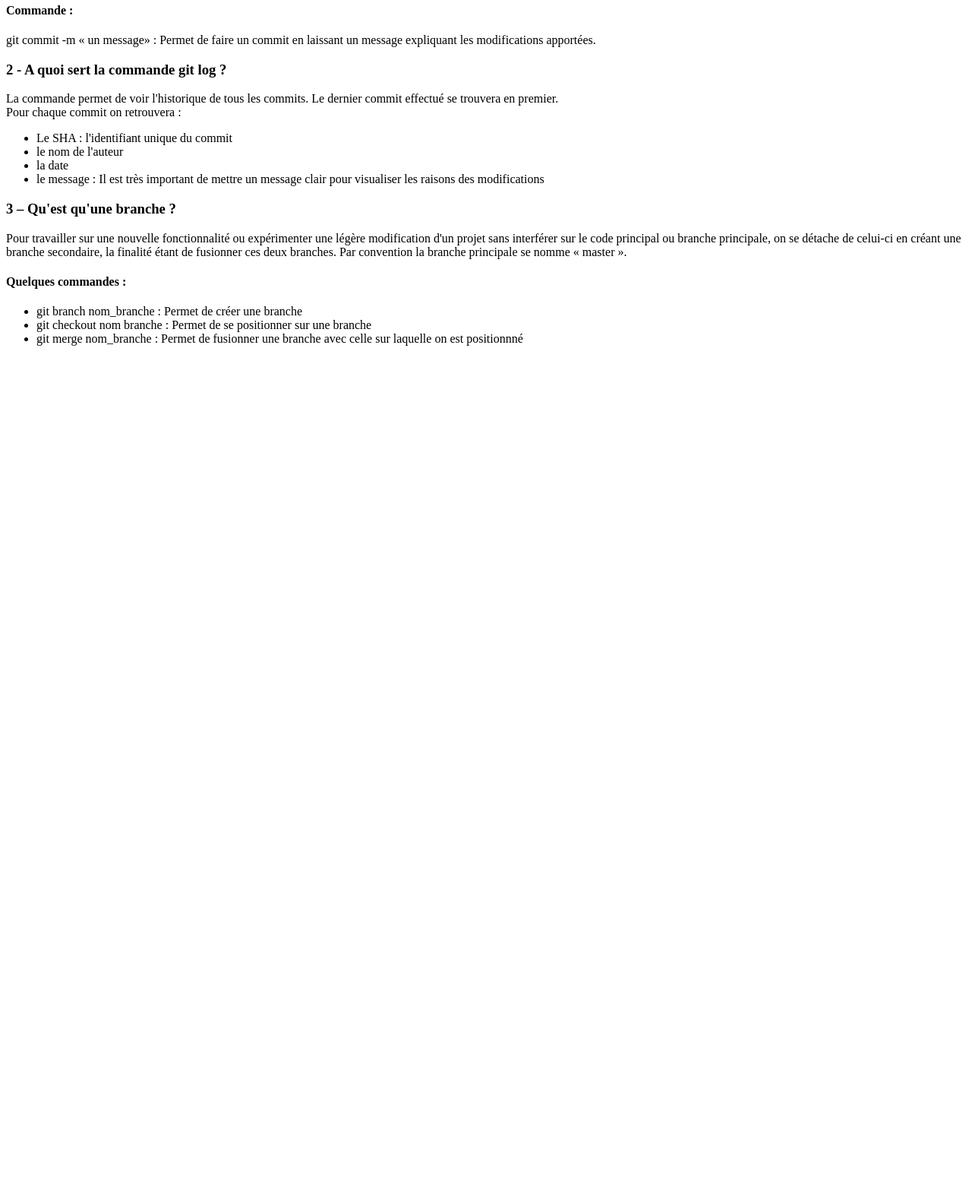
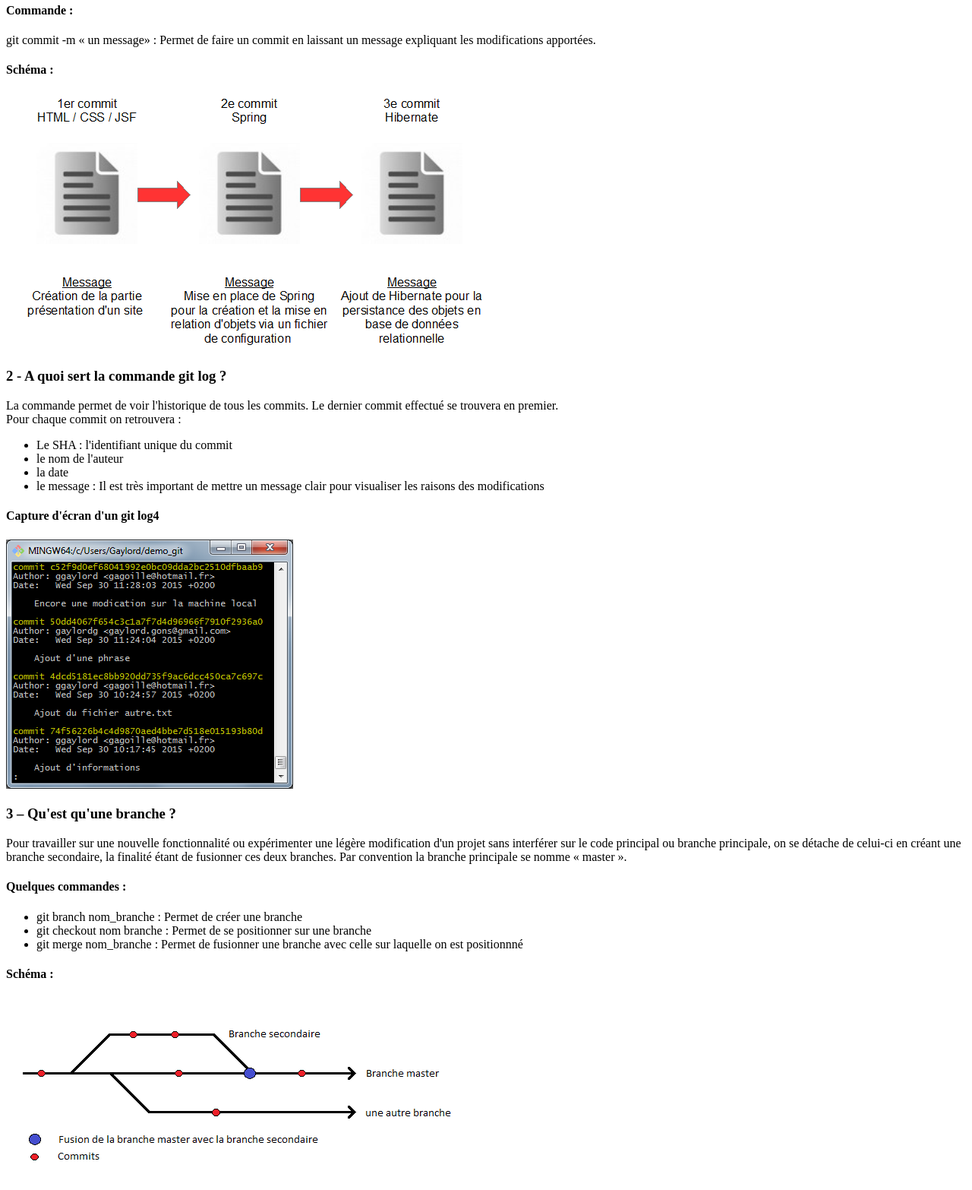
Before and after one commit to gaylordg/git_github_2, a plain HTML site: page index.html in a window 1280 px wide. Shown: the part 220-1786 px from the top of the page at 76% size. Before the commit the page ends 800 px from the top, so only its background shows below. Drawn offline with Linux system fonts and the light colour scheme.

Commit message:
Ajout du dossier images et modification des fichiers README.txt et index.hmtl

```diff
--- a/index.html
+++ b/index.html
@@ -13,13 +13,17 @@
                         <p>
                                 Un commit, c'est un marqueur de toutes les opérations effectuées sur son code.
                                 Ainsi, l'ajout, la suppression ou la modification d'un ou plusieurs fichiers peut être
-                                conservé en une version tout en expliquant les raisons de ces changements grâce aux messages.
+                                conservé en une version tout en expliquant les raisons de ces changements grâce aux     messages.
                         </p>
+
                         <h4>Commande :</h4>
                         <p>
                                 git commit -m « un message» : Permet de faire un commit en laissant un message
                                 expliquant les modifications apportées.
                         </p>
+
+                        <h4>Schéma :</h4>
+                        <img src="images/commit.png" alt="commit"/>
                 </div>
 
                 <div>
@@ -36,6 +40,9 @@
                                         <li>le message : Il est très important de mettre un message clair pour visualiser les raisons des modifications</li>
                                 </ul>
                         </p>
+
+                        <h4>Capture d'écran d'un git log4</h4>
+                        <img src="images/git_log_img.png" alt="git log"/>
                 </div>
 
                 <div>
@@ -46,12 +53,16 @@
                                 détache de celui-ci en créant une branche secondaire, la finalité étant de fusionner ces deux branches.
                                 Par convention la branche principale se nomme « master ».
                         <p>
+
                         <h4>Quelques commandes :</h4>
                         <ul>
                                 <li>git branch nom_branche : Permet de créer une branche</li>
                                 <li>git checkout nom branche : Permet de se positionner sur une branche</li>
                                 <li>git merge nom_branche : Permet de fusionner une branche avec celle sur laquelle on est positionnné</li>
                         </ul>
+
+                        <h4>Schéma :</h4>
+                        <img src="images/git_branch.png" alt="branches"/>
                 </div>
         </body>
 </html>
```
Also changed, not shown: README.txt, images/commit.png (added), images/git_branch.png (added), images/git_log_img.png (added).
